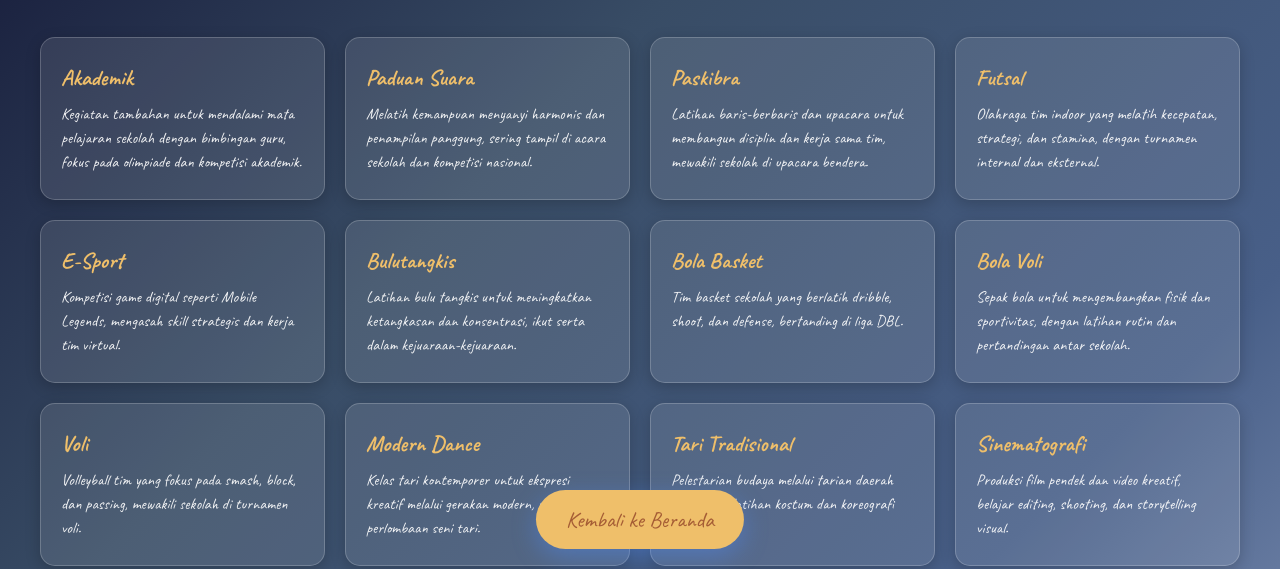
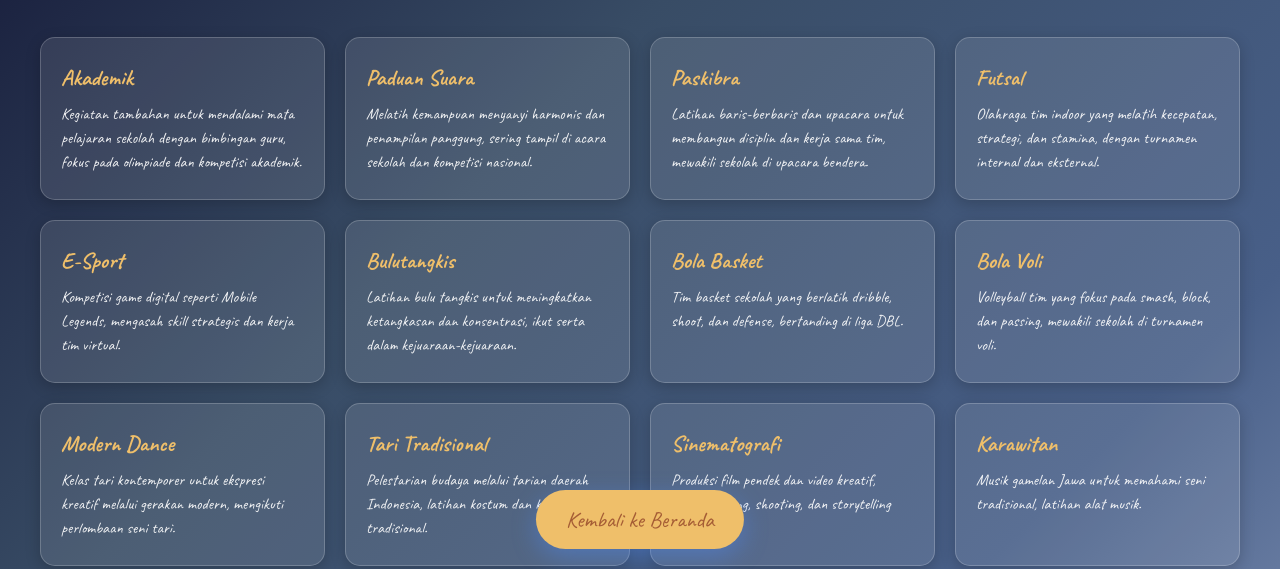
Before and after one commit to AnderBloiseCh/Website, a plain HTML site: page ekstrakulikuler.html in a window 1280 px wide. Shown: the part 231-800 px from the top of the page. Drawn offline with nearby package versions, Linux system fonts and the light colour scheme.

Commit message:
ekstrakulikuler.html

```diff
--- a/ekstrakulikuler.html
+++ b/ekstrakulikuler.html
@@ -410,15 +410,9 @@
         <p>Tim basket sekolah yang berlatih dribble, shoot, dan defense, bertanding di liga DBL.</p>
     </div>
 
-    <!-- Card 8: Bola Voli -->
+    <!-- Card 9: Voli -->
     <div class="ekstra-card">
         <h3>Bola Voli</h3>
-        <p>Sepak bola untuk mengembangkan fisik dan sportivitas, dengan latihan rutin dan pertandingan antar sekolah.</p>
-    </div>
-
-    <!-- Card 9: Voli -->
-    <div class="ekstra-card">
-        <h3>Voli</h3>
         <p>Volleyball tim yang fokus pada smash, block, dan passing, mewakili sekolah di turnamen voli.</p>
     </div>
 
```
